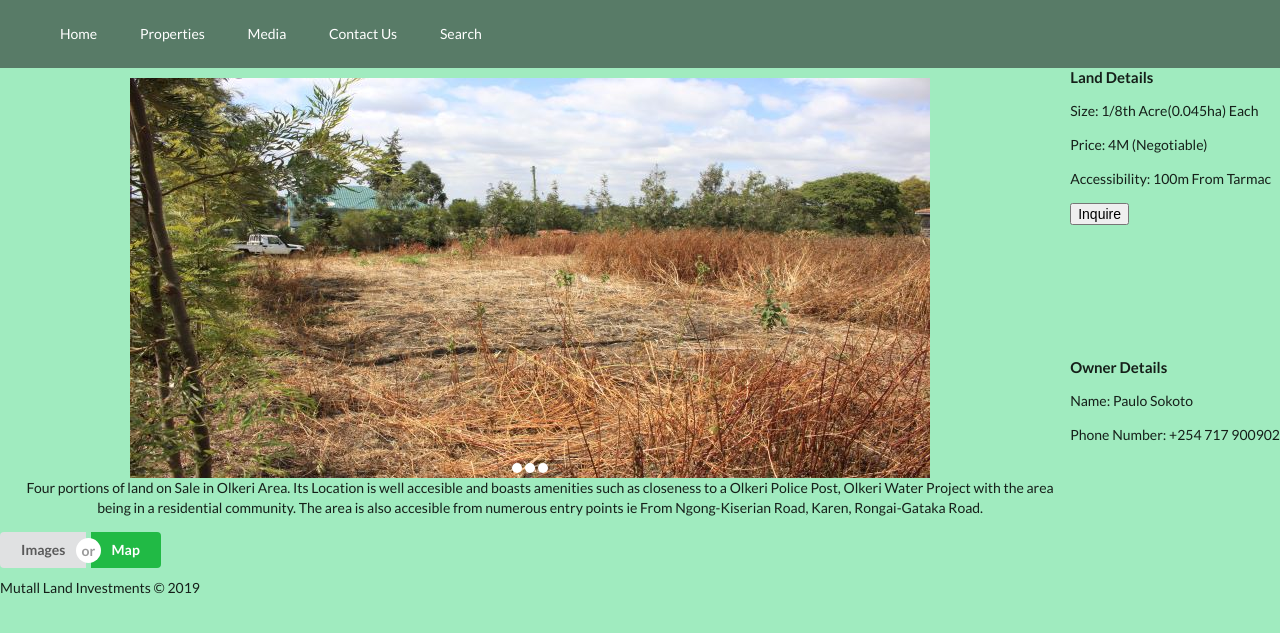
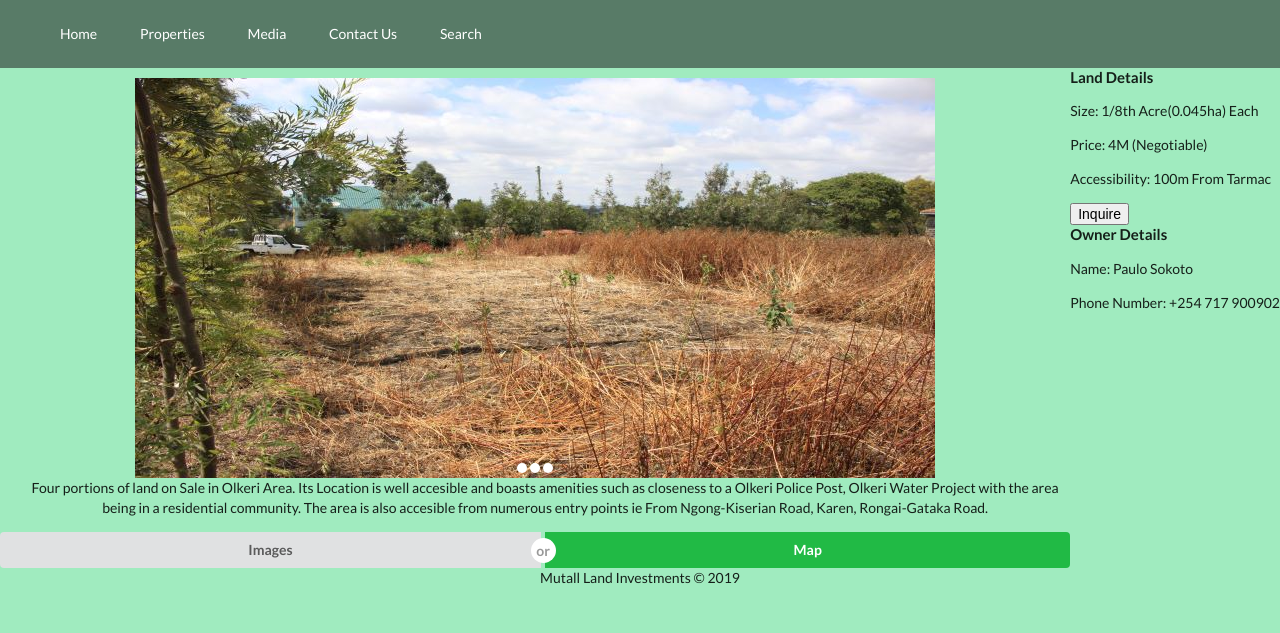
Before and after one commit to Njuguna85/mutalInvestments, a PHP site: page / in a window 1280 px wide. Shown: the top 633 px of the page. Run offline with PHP 8.4, Linux system fonts and the light colour scheme; some libraries are stand-ins or nearby versions.

Commit message:
used flexbox

```diff
--- a/index.html
+++ b/index.html
@@ -56,15 +56,15 @@
                 <p class="caption">Four portions of land on Sale in Olkeri Area. Its Location is well accesible and boasts amenities such as
                     closeness to a Olkeri Police Post, Olkeri Water Project with the area being in a residential community.
                     The area is also accesible from numerous entry points ie From Ngong-Kiserian Road, Karen, Rongai-Gataka Road.
-                </aside></p>
-                <div class="ui buttons">
+                </p>
+                <div class="ui buttons" id="switch_buttons">
                     <button class="ui button" onclick="switch_layout('slide-container')">Images</button>
                     <div class="or"></div>
                     <button class="ui positive button" onclick="switch_layout('map')">Map</button>
                 </div>
             </div>
 
-
+        <div class="content-land">
             <div class="land_details">
                 <h4>Land Details</h4>
                 <p id="size">Size: 1/8th Acre(0.045ha) Each</p>
@@ -79,6 +79,7 @@
                 <p id="name">Name: Paulo Sokoto</p>
                 <p class="phone-no">Phone Number: +254 717 900902 </p>
             </div>
+        </div>
         </section>
 
         <script>
--- a/main.css
+++ b/main.css
@@ -9,7 +9,6 @@
 
 .wrapper{
     margin: auto;
-    grid-gap: 10px;
 }
 
 /* Nav Bar */
@@ -42,39 +41,49 @@
 
 /*Top Container Grid Areas */
 .top-container{
-    display: grid;
-    grid-gap: 10px;
-    grid-template-areas:
-    'showcase land_details'
-    'showcase land_owner'
-    'l_footer l_footer';
+    display: flex;
+    flex-direction: row;
+    flex-wrap: wrap;
+    justify-content: start
 }
 
 /* Showcase */
 .showcase{
-    grid-area: showcase;
+
     margin-top: 10px;
     box-sizing: border-box;
-}
-.land_details{
-    grid-area: land_details;
-    margin-left: 0px;
-}
-.land_owner{
-    grid-area: land_owner;
+    display: flex;
+    flex-direction: column;
+    align-content: center;
+    flex: 1 1 800px;
+    width: 800px;
+
 }
 
-.footer{
-    grid-area: l_footer;
+.content-land{
+    flex-direction: column;
+}
+
+.caption{
+    margin-left: 20px;
+    text-align: center;
+    justify-content: space-around;
+}
+.switch_buttons{
+    flex-wrap: nowrap;
+    flex: 0 0  50px;
+}
+.l_footer{
+    text-align: center;
+    justify-content: flex-end;
 }
 
 
 #map{
-    grid-area: showcase;
+
     display: none;
     margin-left: 20px;
 }
-
 
 /* Image Slider */
 .slide-container{
@@ -129,13 +138,6 @@
     left: -1600px;
 
 }
-
-.caption{
-    margin-left: 20px;
-    text-align: center;
-}
-
-
 
 /* Media Queries */
 /*
```
